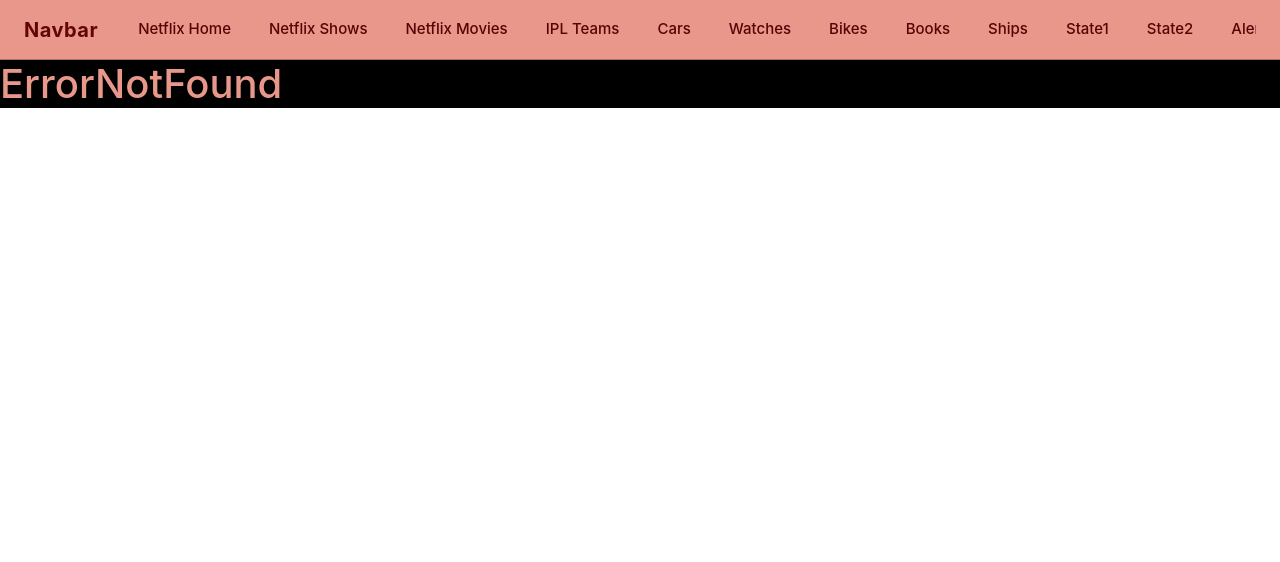
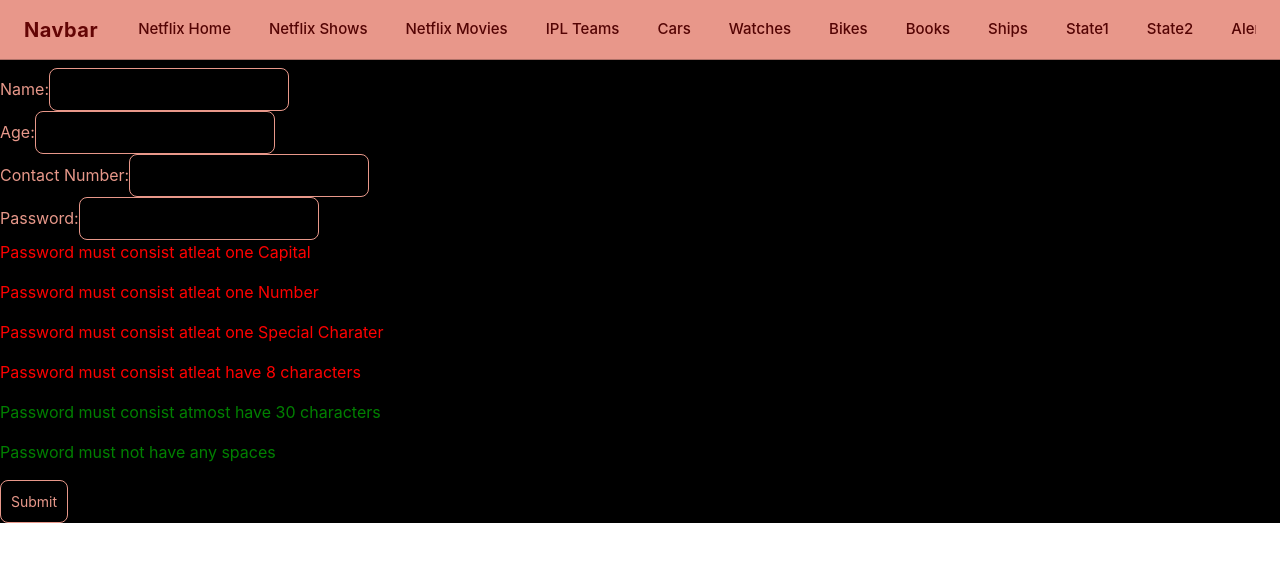
Before and after one commit to Barsena-dv/projectsInternship, a React (Vite) app in the folder MERN/frontend/learning26/: page /validationtask3 in a window 1280 px wide. Shown: the top 562 px of the page. Built offline with nearby package versions, Linux system fonts and the light colour scheme.

Commit message:
completed the task of conditional styling with partial password validation  and the task of doing all types of validation in a single form

```diff
--- a/MERN/frontend/learning26/src/App.jsx
+++ b/MERN/frontend/learning26/src/App.jsx
@@ -34,6 +34,7 @@ import { FormTask3 } from './components/Form/FormTask3'
 import { InputTask1 } from './components/Input/InputTask1'
 import { Validation1 } from './components/Form/Validation1'
 import { Validation2 } from './components/Form/Validation2'
+import { Validation3 } from './components/Form/Validation3'
 
 function App() {
   //const [count, setCount] = useState(0)
@@ -63,6 +64,7 @@ function App() {
             <Route path='/inputtask1' element={<InputTask1/>}></Route>
             <Route path='/validationtask1' element={<Validation1/>}></Route>
             <Route path='/validationtask2' element={<Validation2/>}></Route>
+            <Route path='/validationtask3' element={<Validation3/>}></Route>
             <Route path='/*' element={<ErrorNotFound/>}></Route>
             <Route path='/watch/:name' element={<Watch/>}></Route>
             <Route path='/play/:name' element={<Playing/>}></Route>
--- a/MERN/frontend/learning26/src/assets/Form.css
+++ b/MERN/frontend/learning26/src/assets/Form.css
@@ -106,3 +106,11 @@ input:focus, select:focus {
 .result-card p {
     margin: 6px 0;
 }
+
+.danger{
+    color:red;
+}
+
+.success{
+    color:green;
+}
--- /dev/null
+++ b/MERN/frontend/learning26/src/components/Form/Validation3.jsx
@@ -0,0 +1,118 @@
+import { useForm } from 'react-hook-form';
+
+export const Validation3 = () => {
+    const{register,handleSubmit,watch,formState:{errors}}=useForm({mode:"onChange"});
+
+    const password = watch("password","");
+
+    const validationSchema = {
+        nameValidator:{
+            required:{
+                value: true,
+                message: "Name is required",
+            },
+            minLength:{
+                value: 2,
+                message: "Name is too short",
+            },
+            maxLength:{
+                value: 30,
+                message: "Name is too long",
+            },
+        },
+        ageValidator:{
+            required:{
+                value: true,
+                message: "age is required",
+            },
+            min:{
+                value: 15,
+                message: "You are very young to be registered",
+            },
+            max:{
+                value: 60,
+                message: "You are very old to be registered",
+            },
+        },
+        contactValidator:{
+            required:{
+                value: true,
+                message: "Contact Number is required",
+            },
+            pattern:{
+                value:/^[6-9]{1}[0-9]{9}$/,
+                message: "Contact Number is not Valid"
+            }
+        },
+        passwordValidator:{
+            required:{
+                value: true,
+                message: "Password is required",
+            },
+            pattern:{
+                value: /^(?=.*[A-Z])(?=.*\d)(?=.*[^A-Za-z\d])\S{8,30}$/,
+                message: "password is not valid"
+            }
+        },
+        confirmPasswordValidator:{
+            required:{
+                value: true,
+                message: "Confirm Password is required",
+            },
+            validate:(confirmPassword)=>{
+                return confirmPassword === password || "Confirm Password is not matched"
+            }
+        },
+
+    }
+
+    const checks = {
+        lengthMin : password.length >= 8,
+        lengthMax : password.length <= 30,
+        uppercase : /[A-Z]/.test(password),
+        number : /\d/.test(password),
+        special : /[^A-Za-z\d]/.test(password),
+        noSpace : /^\S*$/.test(password),
+    }
+    const submitHandler = (data)=>{
+        console.log(data)
+    }
+
+    return (
+
+        <div>
+            <div>
+                <h1></h1>
+                <form onSubmit={handleSubmit(submitHandler)}>
+                    <div>
+                        <label>Name:</label>
+                        <input type="text" {...register("name",validationSchema.nameValidator)} />
+                        {errors.name?.message}
+                    </div>
+                    <div>
+                        <label>Age:</label>
+                        <input type="number" {...register("age",validationSchema.ageValidator)} />
+                        {errors.age?.message}
+                    </div>
+                    <div>
+                        <label>Contact Number:</label>
+                        <input type="text" {...register("contact",validationSchema.contactValidator)} />
+                        {errors.contact?.message}
+                    </div>
+                    <div>
+                        <label>Password:</label>
+                        <input type="password" {...register("password",validationSchema.passwordValidator)} />
+                        <p className={checks.uppercase ? "success":"danger"}>Password must consist atleat one Capital</p>
+                        <p className={checks.number ? "success":"danger"}>Password must consist atleat one Number</p>
+                        <p className={checks.special ? "success":"danger"}>Password must consist atleat one Special Charater</p>
+                        <p className={checks.lengthMin ? "success":"danger"}>Password must consist atleat have 8 characters</p>
+                        <p className={checks.lengthMax ? "success":"danger"}>Password must consist atmost have 30 characters</p>
+                        <p className={checks.noSpace ? "success":"danger"}>Password must not have any spaces</p>
+                        {errors.password?.message}
+                    </div>
+                    <input type="submit" />
+                </form>
+            </div>
+        </div>
+    )
+}
--- a/MERN/frontend/learning26/src/components/NavBar.jsx
+++ b/MERN/frontend/learning26/src/components/NavBar.jsx
@@ -26,6 +26,7 @@ export const NavBar = () => {
                 <Link to="/inputtask1">Input1</Link>
                 <Link to="/validationtask1">Validate1</Link>
                 <Link to="/validationtask2">Validate2 </Link>
+                <Link to="/validationtask3">Validate3 </Link>
             </nav>
         </header>
     )
```
